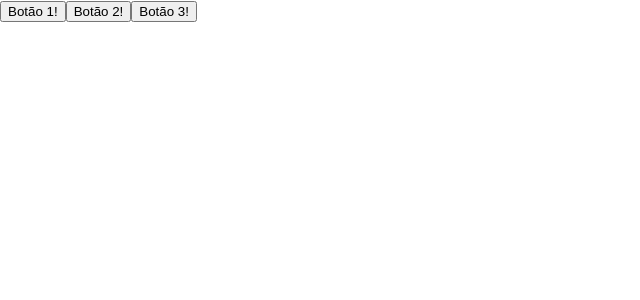
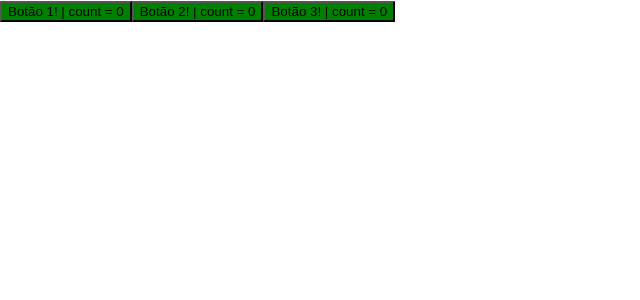
Before and after one commit to JeffersonSimplicio/Exercicios_Trybe, a React (Create React App) app in the folder 2-Front-end/11-State_Event_Forms/fancy-buttons/: page / in a window 1280 px wide. Shown: the top 300 px of the page, without its empty margins (0-640 px from the left). Built offline with nearby package versions, Linux system fonts and the light colour scheme.

Commit message:
Botões na cor verde, quando clicador um numero impar de vezes

```diff
--- a/2-Front-end/11-State_Event_Forms/fancy-buttons/src/App.js
+++ b/2-Front-end/11-State_Event_Forms/fancy-buttons/src/App.js
@@ -17,29 +17,49 @@ class App extends React.Component {
   }
 
   clickedOne() {
-    this.setState = ((previousState) => ({
-      clicksBtnOne: previousState.clickedOne + 1,
+    this.setState((previousState) => ({
+      clicksBtnOne: previousState.clicksBtnOne + 1,
     }));
   };
 
   clickedTwo() {
-    this.setState = ((previousState) => ({
-      clicksBtnTwo: previousState.clickedTwo + 1,
+    this.setState((previousState) => ({
+      clicksBtnTwo: previousState.clicksBtnTwo + 1,
     }));
   };
 
   clickedThree() {
-    this.setState = ((previousState) => ({
-      clicksBtnThree: previousState.clickedThree + 1,
+    this.setState((previousState) => ({
+      clicksBtnThree: previousState.clicksBtnThree + 1,
     }));
   };
 
+  buttonColor(num) {
+    return num % 2 === 0 ? 'green' : 'white';
+  }
+
   render() {
+    const { clicksBtnOne, clicksBtnTwo, clicksBtnThree } = this.state;
     return (
       <>
-        <button onClick={ this.clickedOne }>Botão 1!</button>
-        <button onClick={ this.clickedTwo }>Botão 2!</button>
-        <button onClick={ this.clickedThree }>Botão 3!</button>
+        <button
+          style={{ backgroundColor: this.buttonColor(clicksBtnOne) }}
+          onClick={ this.clickedOne }
+        >
+          Botão 1! | count = { clicksBtnOne }
+        </button>
+        <button
+          style={{ backgroundColor: this.buttonColor(clicksBtnTwo) }}
+          onClick={ this.clickedTwo }
+        >
+          Botão 2! | count = { clicksBtnTwo }
+        </button>
+        <button
+          style={{ backgroundColor: this.buttonColor(clicksBtnThree) }}
+          onClick={ this.clickedThree }
+        >
+          Botão 3! | count = { clicksBtnThree }
+        </button>
       </>
     )
   }
```
